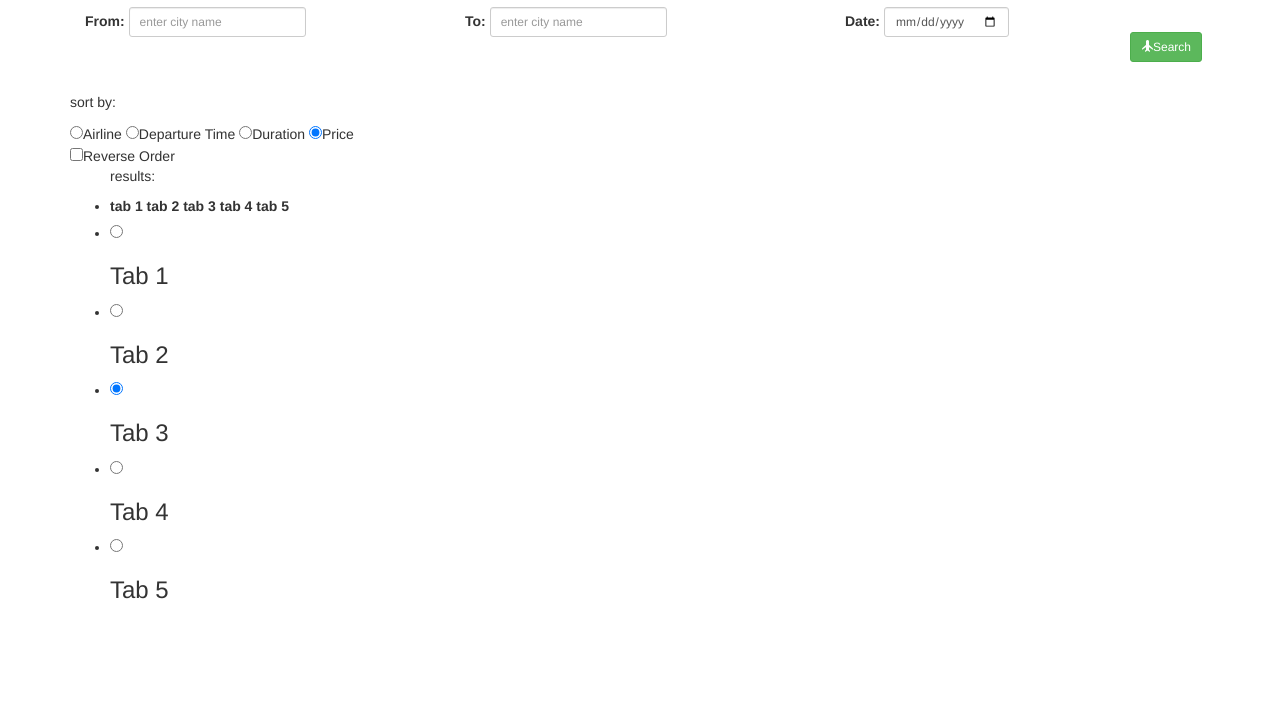
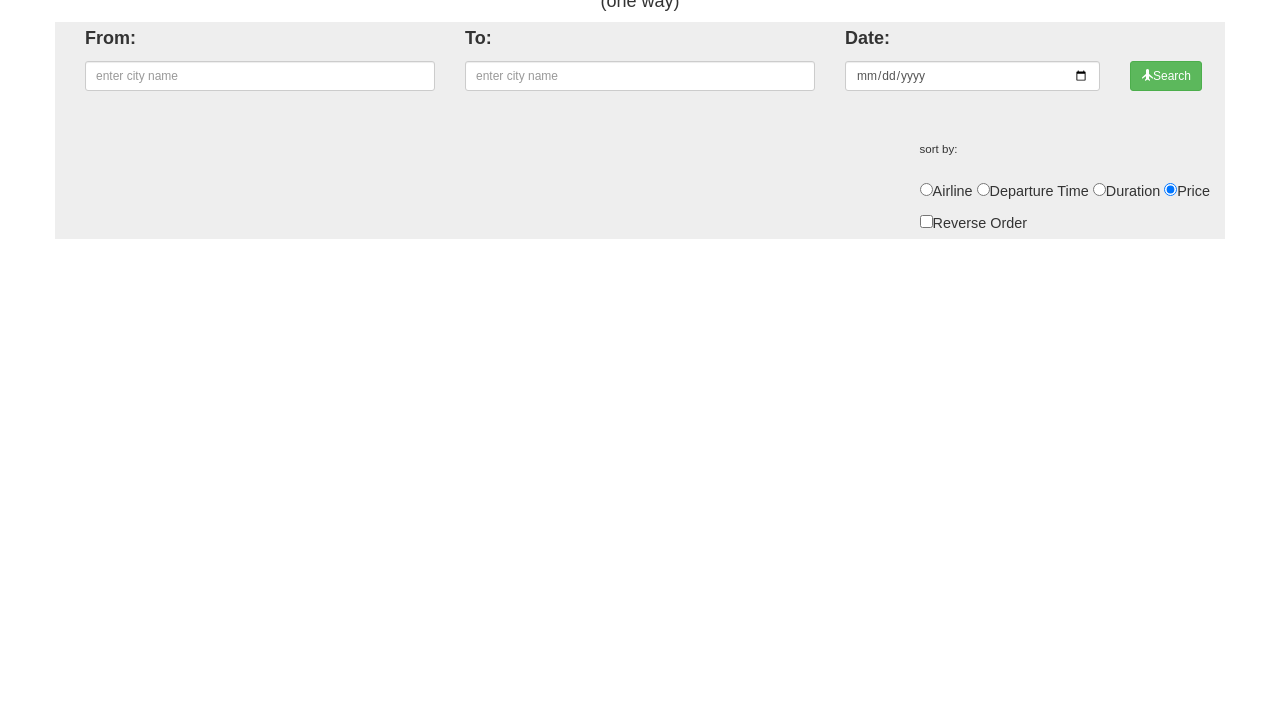
Before and after one commit to jniemann66/code-task, a plain HTML site: page flight-search/index.html in a window 1280 px wide. Shown: the part 92-800 px from the top of the page. Drawn offline with nearby package versions, Linux system fonts and the light colour scheme; the site is published under a folder, as on GitHub Pages, so addresses that start at the root find nothing.

Commit message:
fixed relative path for stylesheet

```diff
--- a/flight-search/index.html
+++ b/flight-search/index.html
@@ -5,7 +5,7 @@
   <meta content="text/html; charset=utf-8" http-equiv="Content-Type">
   <title>Flight Search</title>
   <link crossorigin="anonymous" href="https://maxcdn.bootstrapcdn.com/bootstrap/3.3.7/css/bootstrap.min.css" integrity="sha384-BVYiiSIFeK1dGmJRAkycuHAHRg32OmUcww7on3RYdg4Va+PmSTsz/K68vbdEjh4u" rel="stylesheet">
-  <link href="/styles/style.css" rel="stylesheet" type="text/css">
+  <link href="./styles/style.css" rel="stylesheet" type="text/css">
   <script src="http://code.jquery.com/jquery-1.9.1.js"></script>
 
   <!-- jQueryUI custom build: datepicker autocomplete-->
```
